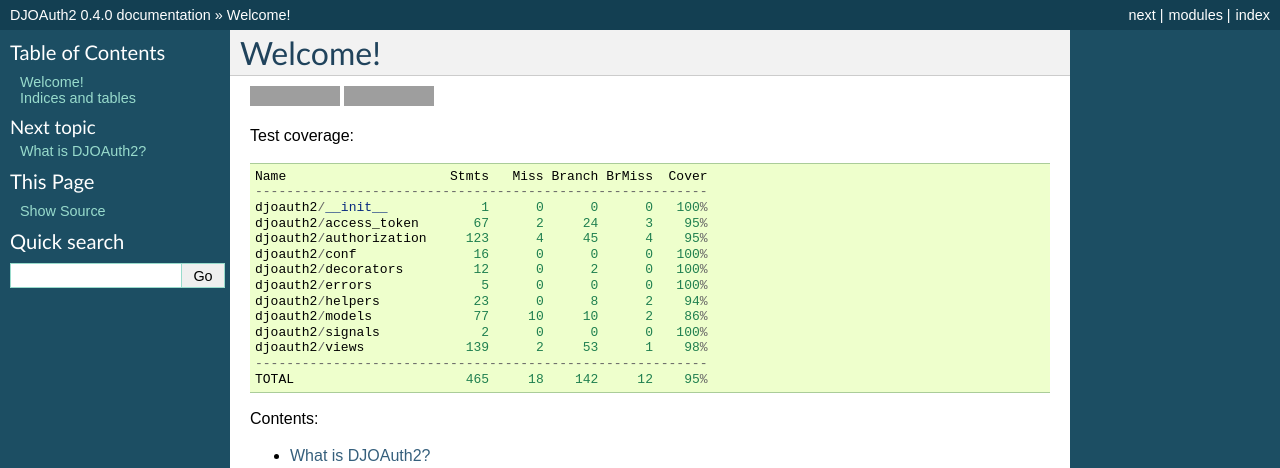
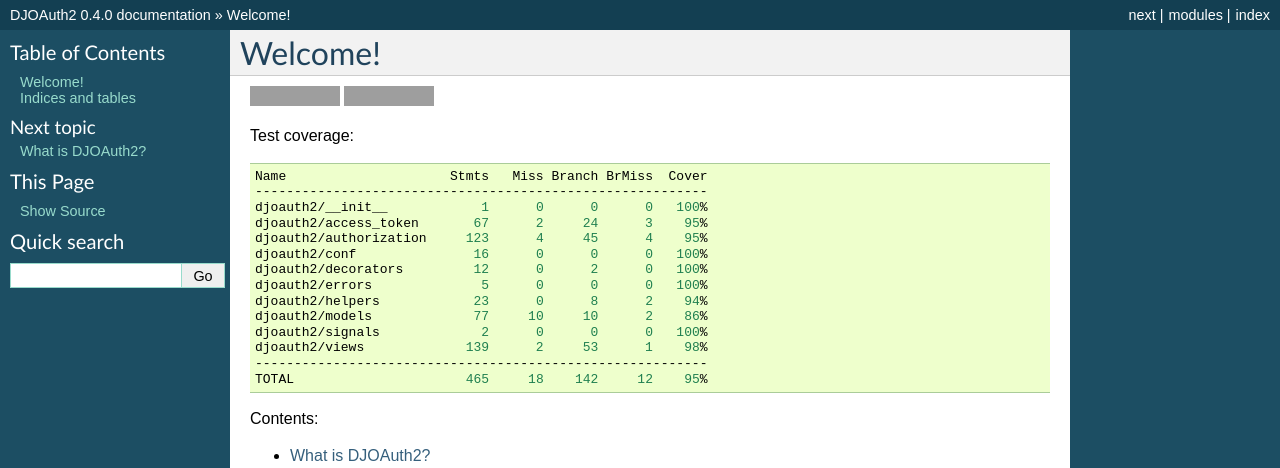
Before and after one commit to peterldowns/djoauth2, a Sphinx documentation site: the page built from docs/index.rst, in a window 1280 px wide, cut to the strip 0-468 px from the top of the page. Built offline with Sphinx 7.4.7, drawn with Linux system fonts in a browser that asks for light colours; grey boxes are pictures that could not be loaded.

Commit message:
Fix broken code blocks.

```diff
--- a/README.rst
+++ b/README.rst
@@ -15,7 +15,7 @@
 
 Test coverage:
 
-.. code::
+.. code-block:: bash
 
     Name                     Stmts   Miss Branch BrMiss  Cover
     ----------------------------------------------------------
--- a/docs/index.rst
+++ b/docs/index.rst
@@ -8,7 +8,7 @@
 
 Test coverage:
 
-.. code-block::
+.. code-block:: bash
 
     Name                     Stmts   Miss Branch BrMiss  Cover
     ----------------------------------------------------------
```
